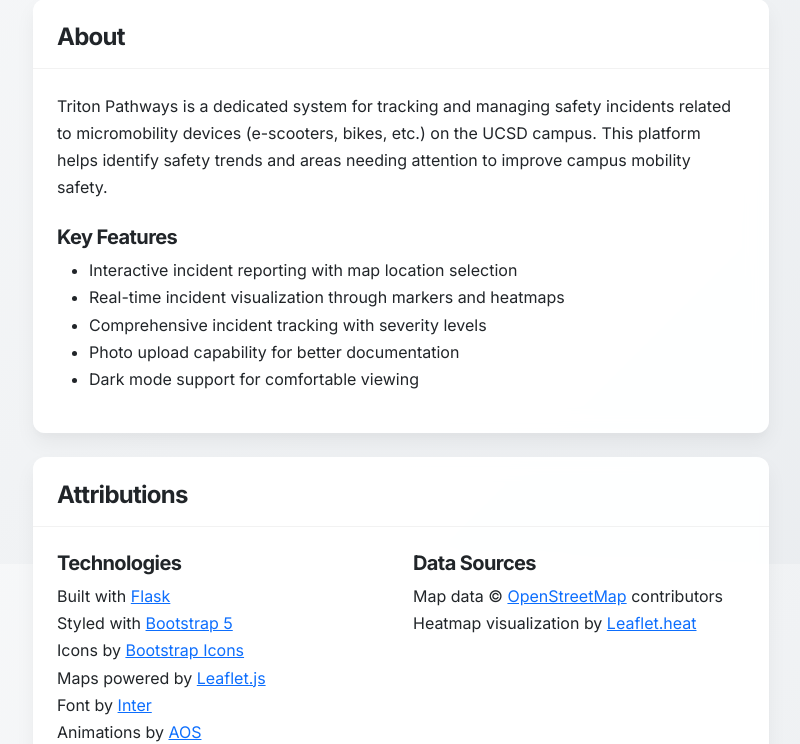
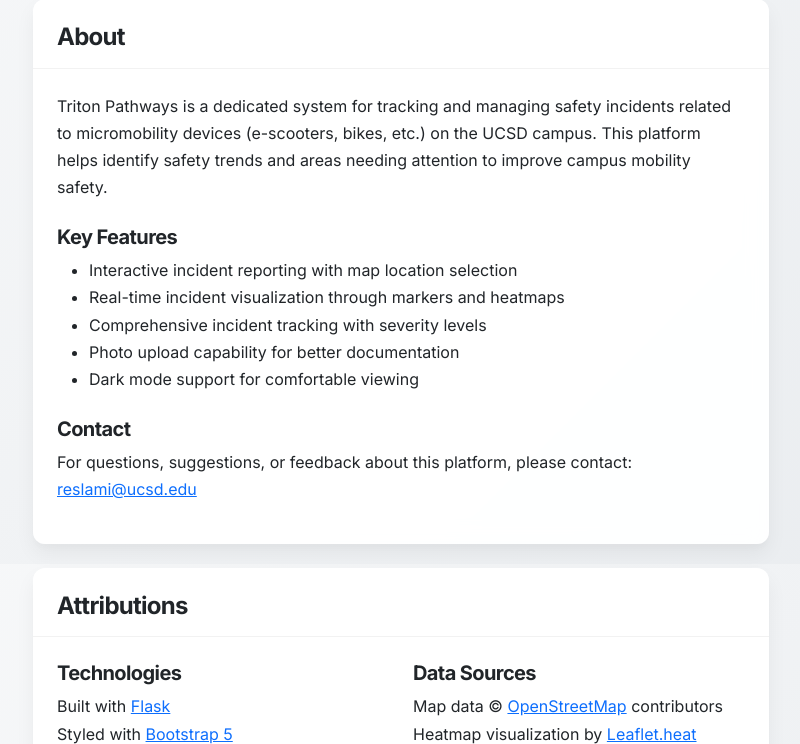
Before and after one commit to reslami/UCSD-Triton-Pathways, a Flask app: page /account in a window 1280 px wide. Shown: the part 1036-1780 px from the top of the page, without its empty margins (239-1039 px from the left). Run offline with Flask 3, Linux system fonts and the light colour scheme; the visitor is signed in with stand-in values (Sample User, id 1); some libraries are stand-ins or nearby versions.

Commit message:
Add contact information to README and account page

```diff
--- a/app/templates/auth/account.html
+++ b/app/templates/auth/account.html
@@ -89,6 +89,9 @@
                     <li>Photo upload capability for better documentation</li>
                     <li>Dark mode support for comfortable viewing</li>
                 </ul>
+
+                <h5 class="mt-4">Contact</h5>
+                <p>For questions, suggestions, or feedback about this platform, please contact: <a href="mailto:reslami@ucsd.edu">reslami@ucsd.edu</a></p>
             </div>
         </div>
 
```
Also changed, not shown: README.md.
